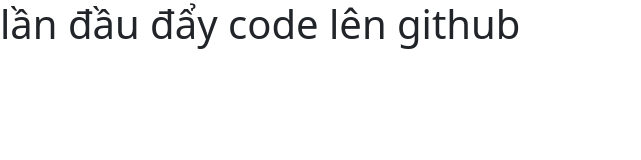
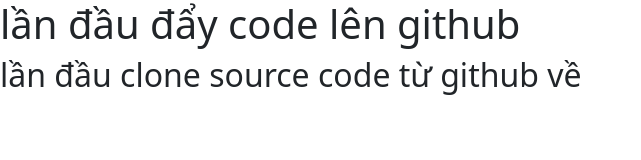
Before and after one commit to daotienluc/BC76_DemoGit, a plain HTML site: page index.html in a window 1280 px wide. Shown: the whole page, without its empty margins (0-641 px from the left). Drawn offline with nearby package versions, Linux system fonts and the light colour scheme.

Commit message:
clone github

```diff
--- a/index.html
+++ b/index.html
@@ -21,6 +21,7 @@
   <body>
     <header>
       <h1>lần đầu đẩy code lên github</h1>
+      <h2>lần đầu clone source code từ github về</h2>
     </header>
     <main></main>
     <footer>
```
